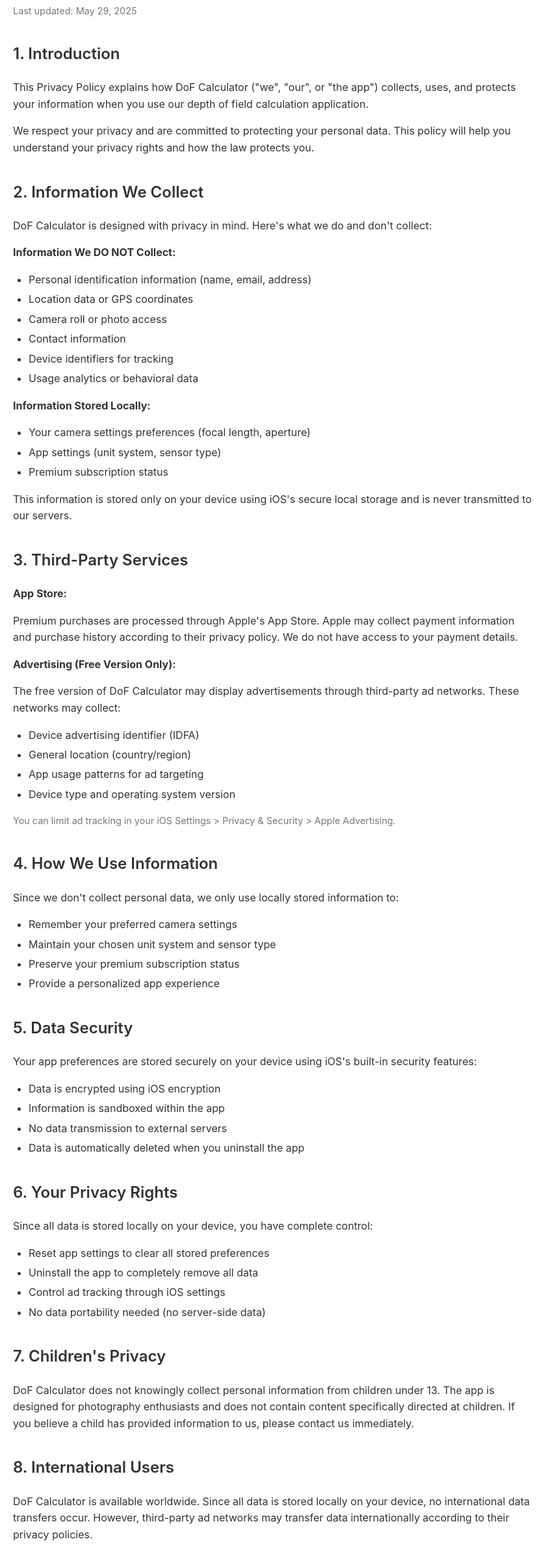
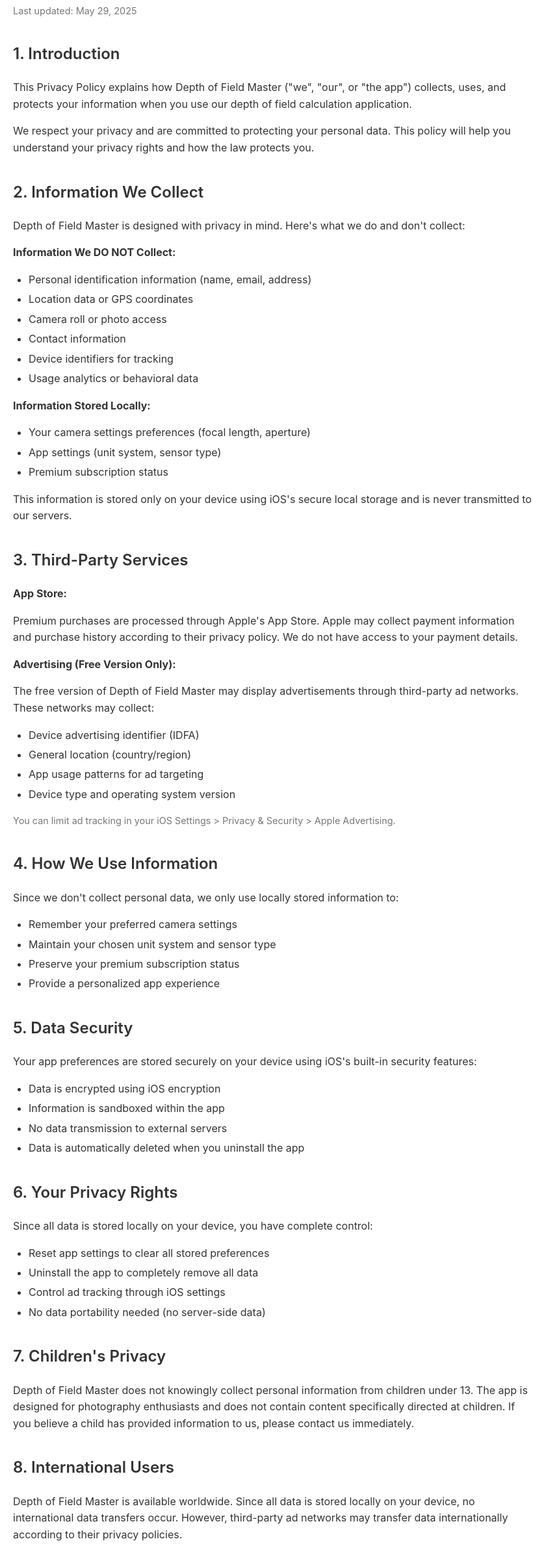
Before and after one commit to Foia65/Dof-Calculator-Privacy, a plain HTML site: page index.html in a window 1280 px wide. Shown: the part 114-2522 px from the top of the page at 65% size, without its empty margins (0-860 px from the left). Drawn offline with Linux system fonts and the light colour scheme.

Commit message:
Update index.html
app renamed

```diff
--- a/index.html
+++ b/index.html
@@ -52,13 +52,13 @@
 
   <div class="section">
     <h2>1. Introduction</h2>
-    <p>This Privacy Policy explains how DoF Calculator ("we", "our", or "the app") collects, uses, and protects your information when you use our depth of field calculation application.</p>
+    <p>This Privacy Policy explains how Depth of Field Master ("we", "our", or "the app") collects, uses, and protects your information when you use our depth of field calculation application.</p>
     <p>We respect your privacy and are committed to protecting your personal data. This policy will help you understand your privacy rights and how the law protects you.</p>
   </div>
 
   <div class="section">
     <h2>2. Information We Collect</h2>
-    <p>DoF Calculator is designed with privacy in mind. Here's what we do and don't collect:</p>
+    <p>Depth of Field Master is designed with privacy in mind. Here's what we do and don't collect:</p>
 
     <strong>Information We DO NOT Collect:</strong>
     <ul>
@@ -87,7 +87,7 @@
     <p>Premium purchases are processed through Apple's App Store. Apple may collect payment information and purchase history according to their privacy policy. We do not have access to your payment details.</p>
 
     <strong>Advertising (Free Version Only):</strong>
-    <p>The free version of DoF Calculator may display advertisements through third-party ad networks. These networks may collect:</p>
+    <p>The free version of Depth of Field Master may display advertisements through third-party ad networks. These networks may collect:</p>
     <ul>
       <li>Device advertising identifier (IDFA)</li>
       <li>General location (country/region)</li>
@@ -132,12 +132,12 @@
 
   <div class="section">
     <h2>7. Children's Privacy</h2>
-    <p>DoF Calculator does not knowingly collect personal information from children under 13. The app is designed for photography enthusiasts and does not contain content specifically directed at children. If you believe a child has provided information to us, please contact us immediately.</p>
+    <p>Depth of Field Master does not knowingly collect personal information from children under 13. The app is designed for photography enthusiasts and does not contain content specifically directed at children. If you believe a child has provided information to us, please contact us immediately.</p>
   </div>
 
   <div class="section">
     <h2>8. International Users</h2>
-    <p>DoF Calculator is available worldwide. Since all data is stored locally on your device, no international data transfers occur. However, third-party ad networks may transfer data internationally according to their privacy policies.</p>
+    <p>Depth of Field Master is available worldwide. Since all data is stored locally on your device, no international data transfers occur. However, third-party ad networks may transfer data internationally according to their privacy policies.</p>
   </div>
 
   <div class="section">
@@ -148,7 +148,7 @@
   <div class="section">
     <h2>10. Contact Us</h2>
     <p>If you have questions about this Privacy Policy or your privacy rights, please contact us:</p>
-    <p><a class="email-link" href="mailto:info.foiasoft@gmail.com?subject=DoF Calculator - Privacy Policy Question">📧 info.foiasoft@gmail.com</a></p>
+    <p><a class="email-link" href="mailto:info.foiasoft@gmail.com?subject=Depth of Field Master - Privacy Policy Question">📧 info.foiasoft@gmail.com</a></p>
     <p class="caption">We will respond to privacy-related inquiries within 30 days.</p>
   </div>
 
@@ -159,7 +159,7 @@
 
   <div class="section">
     <h2>12. California Privacy Rights</h2>
-    <p>California residents have specific privacy rights under the California Consumer Privacy Act (CCPA). Since DoF Calculator doesn't collect personal information, these rights primarily relate to third-party advertising data collection, which you can control through iOS ad tracking settings.</p>
+    <p>California residents have specific privacy rights under the California Consumer Privacy Act (CCPA). Since Depth of Field Master doesn't collect personal information, these rights primarily relate to third-party advertising data collection, which you can control through iOS ad tracking settings.</p>
   </div>
 
 </body>
```
